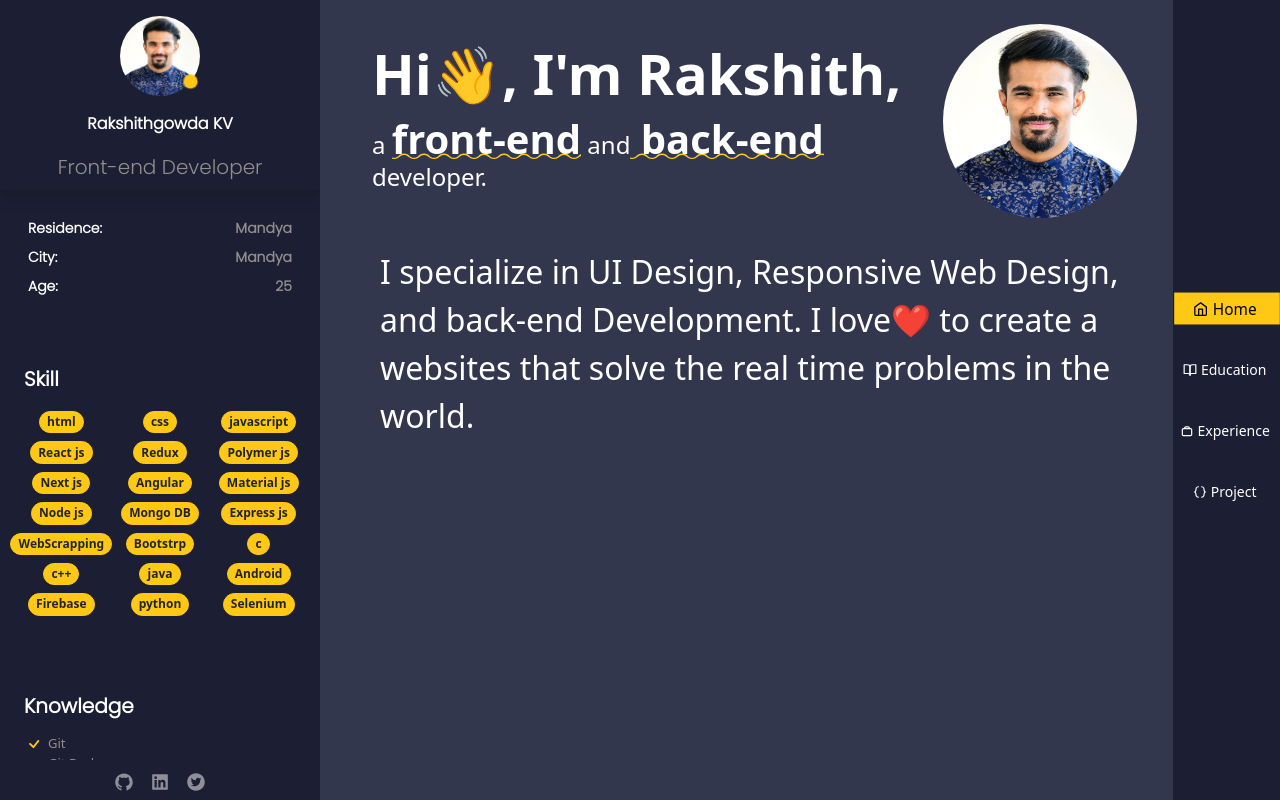
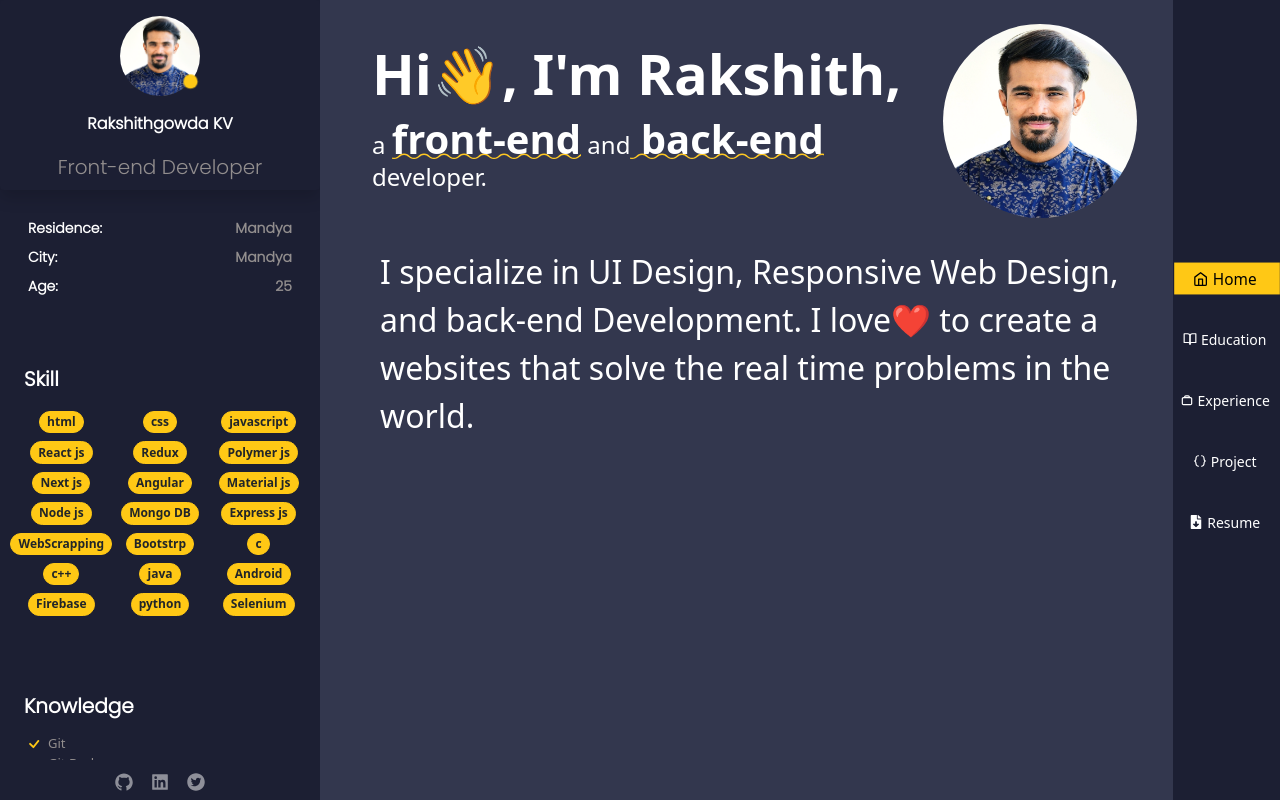
Before and after one commit to Rakgowda/portfolio, a Next.js app: page / in a window 1280 px wide. Built offline with nearby package versions, Linux system fonts and the light colour scheme; a web font is replaced by a local one.

Commit message:
Pdf download feature

```diff
--- a/components/rightNavBar.js
+++ b/components/rightNavBar.js
@@ -9,6 +9,7 @@ import Link from "next/link"
 import {useState,useEffect} from "react"
 import { useRouter } from 'next/router'
 import {BiCodeCurly} from "react-icons/bi"
+import {FaFileDownload} from "react-icons/fa"
 import React from "react"
 const RightNavBar = () => {
 
@@ -37,6 +38,55 @@ const RightNavBar = () => {
 
 
     }
+
+    function downloadResume() {
+        debugger;
+//         fetch('http://www.africau.edu/images/default/sample.pdf', {
+//     method: 'GET',
+//     headers: {
+//       'Content-Type': 'application/pdf',
+//     },
+//   })
+//   .then((response) => response.blob())
+//   .then((blob) => {
+//     // Create blob link to download
+//     const url = window.URL.createObjectURL(
+//       new Blob([blob]),
+//     );
+//     const link = document.createElement('a');
+//     link.href = url;
+//     link.setAttribute(
+//       'download',
+//       `Rakshithgowdakv.pdf`,
+//     );
+
+//     // Append to html link element page
+//     document.body.appendChild(link);
+
+//     // Start download
+//     link.click();
+
+//     // Clean up and remove the link
+//     link.parentNode.removeChild(link);
+//   }).catch(e=>{alert("Failed to download")});
+
+const link = document.createElement('a');
+    link.href = "/pdf/RakshithGowdaKV.pdf";
+    link.setAttribute(
+      'download',
+      `RakshithGowdaKV.pdf`,
+    );
+
+    // Append to html link element page
+    document.body.appendChild(link);
+
+    // Start download
+    link.click();
+
+    // Clean up and remove the link
+    link.parentNode.removeChild(link);
+
+     }
 
 
     return (
@@ -124,6 +174,17 @@ const RightNavBar = () => {
              </div>
              </Link>
          </div>
+         <div className={`${custom.rightFont} ${"p-3"}`} onClick={downloadResume}>
+            <Link href="">
+            <div className={`${"d-flex justify-content-center align-items-center rightNavSvg"} ${style.itemRightNav} `}>
+            <FaFileDownload  className={`${custom.zindex1} ${"rightNavPadding"}`}></FaFileDownload>
+                 <div className={`${style.noWarp} ${"m-1 rightNavText"} ${custom.zindex1}`} >
+                 Resume
+                 </div>
+
+             </div>
+             </Link>
+         </div>
 
         </div>
         </React.Fragment>
```
Also changed, not shown: 1 other file (tests, documents, lock files or other folders).
